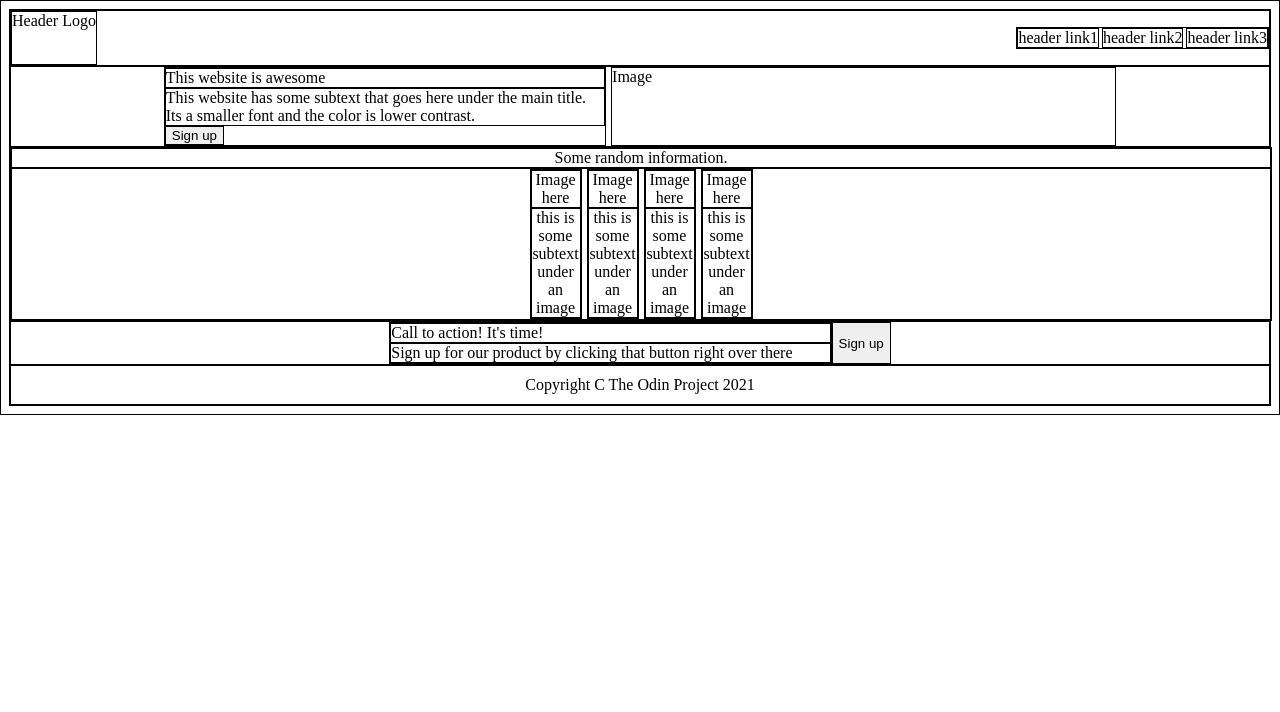
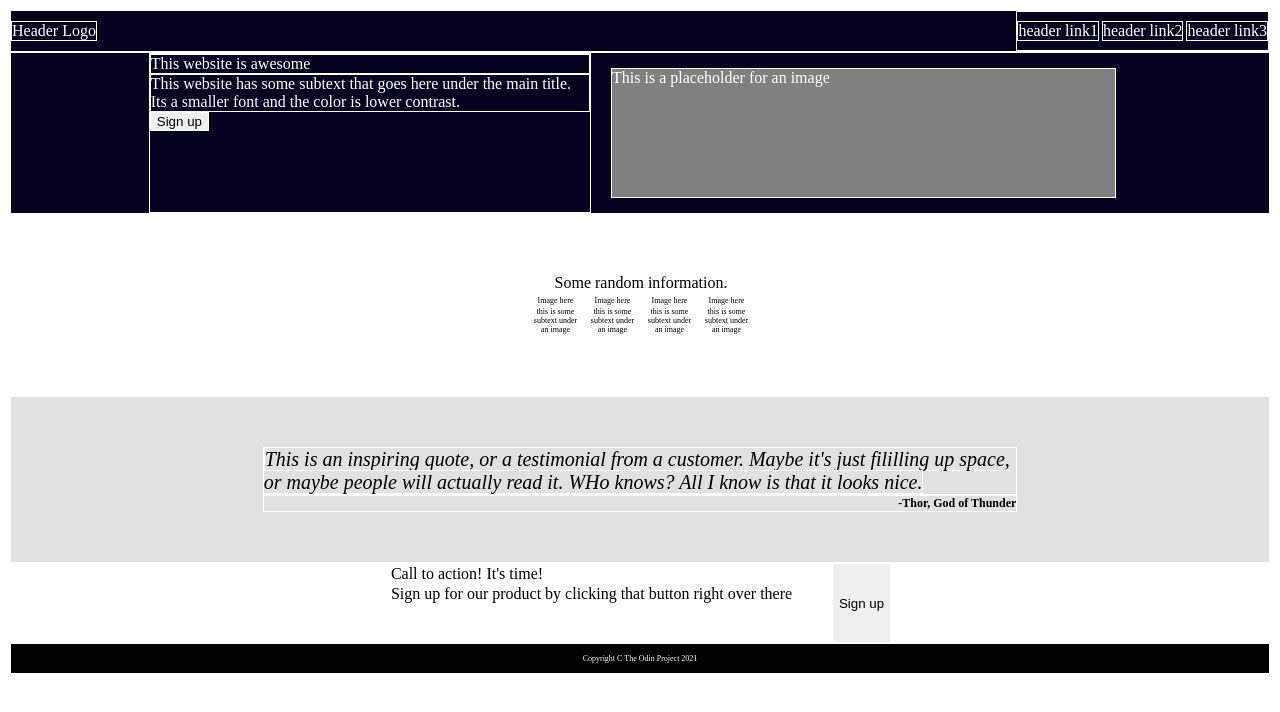
Before and after one commit to guicostalp/landing-page, a plain HTML site: page index.html in a window 1280 px wide. Drawn offline with Linux system fonts and the light colour scheme.

Commit message:
Started some styling

```diff
--- a/index.html
+++ b/index.html
@@ -10,7 +10,7 @@
 <body>
     <div class="header">
         <div class="header-logo">Header Logo</div> <!--- Change this for png-->
-        <ul class="left-links">
+        <ul class="right-links">
             <li class="link1">header link1</li>
             <li class="link2">header link2</li>
             <li class="link3">header link3</li>
@@ -23,9 +23,8 @@
             <div class="info">This website has some subtext that goes here under the main title. Its a smaller font and the color is lower contrast.</div>
             <button class="sign-up-top">Sign up</button>
         </div>
-
         <div class="right-image">    <!--Change this for png-->
-            Image
+            This is a placeholder for an image
         </div>
     </div>
 
@@ -48,9 +47,14 @@
                 <div class="card-image">Image here</div> <!--CHange this for png-->
                 <div class="description">this is some subtext under an image</div>
             </div>
-
         </div>
     </div>
+
+    <div class="text-container">
+        <p class="text"><em> This is an inspiring quote, or a testimonial from a customer. Maybe it's just fililling up space, or maybe people will actually read it. WHo knows? All I know is that it looks nice.</em></p>
+        <p class="author">-Thor, God of Thunder</p>
+    </div>
+
     <div class="bottom-container">
         <div class="left-box">
             <div class="bottom-title">Call to action! It's time!</div>
--- a/style.css
+++ b/style.css
@@ -1,5 +1,5 @@
 * {
-    border: 1px solid black;
+    border: 1px solid rgb(255, 255, 255);
 }
 
 body {
@@ -10,6 +10,14 @@ body {
 .header {
     display: flex;
     justify-content: space-between;
+    background: rgb(4, 4, 32);
+    color: white;
+    height: 40px;
+
+}
+
+.header-logo {
+    align-self: center;
 }
 
 ul {
@@ -17,19 +25,23 @@ ul {
     gap: 3px;
 }
 
-.left-links {
+.right-links {
     display: flex;
+    margin: 0;
+    align-items: center;
     padding: 0;
-
-
 }
 
 .top-container {
     display:flex;
     justify-content: center;
     gap: 5px;
+    background: rgb(4, 4, 32);
+    color: white;
+    height: 160px;
+}
 
-}
+
 
 .left-box {
     width: 35%;
@@ -37,13 +49,18 @@ ul {
 
 .right-image {
     width: 40%;
+    background: grey;
+    margin: 15px;
 }
 
 .mid-container {
     display: flex;
     flex-direction: column;
     width: 100%;
+    height: 180px;
     text-align: center;
+    justify-content: center;
+
 }
 
 .card-box{
@@ -54,18 +71,48 @@ ul {
 
 .card {
     width: 50px;
+    font-size: 8px;
+}
+
+.text-container {
+    background: rgba(211, 211, 211, 0.685);
+    padding: 50px;
+    display: flex;
+    flex-direction: column;
+    align-items: center;
+}
+
+.text, .author {
+    width: 65%;
+    margin: 0;
+}
+
+.text {
+    font-size: 20px;
+    font-weight: lighter;
+}
+
+.author {
+    text-align: right;
+    font-size: 12px;
+    font-weight: bolder;
+
 }
 
 .bottom-container {
     display: flex;
     justify-content: center;
+    height: 80px;
+    border: 50px;
 }
+
 
 .footer {
     display: flex;
     justify-content: center;
     align-items: center;
     padding: 10px;
-/**    background: black;
-    color: white; **/
+    background: black;
+    color: white;
+    font-size: 8px;
 }
```
